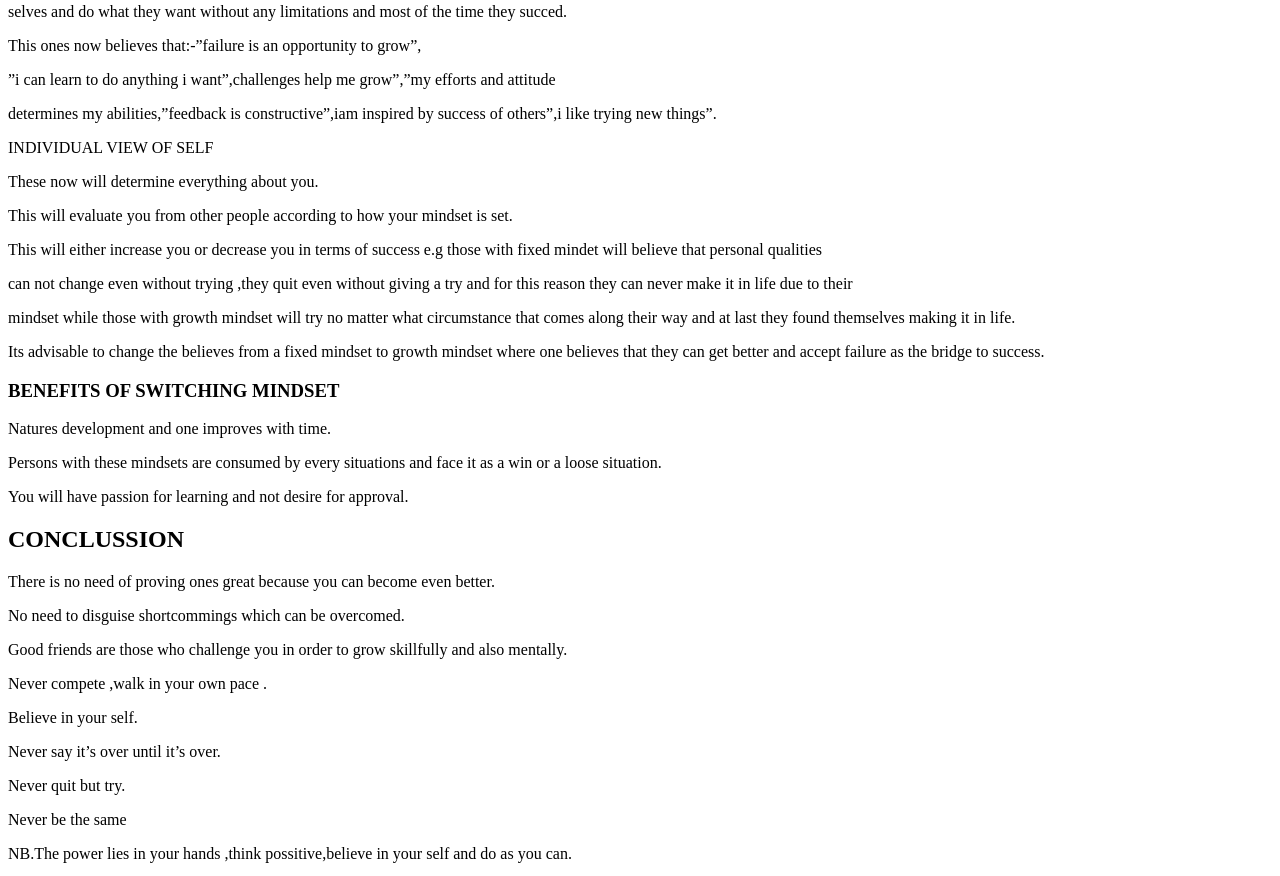
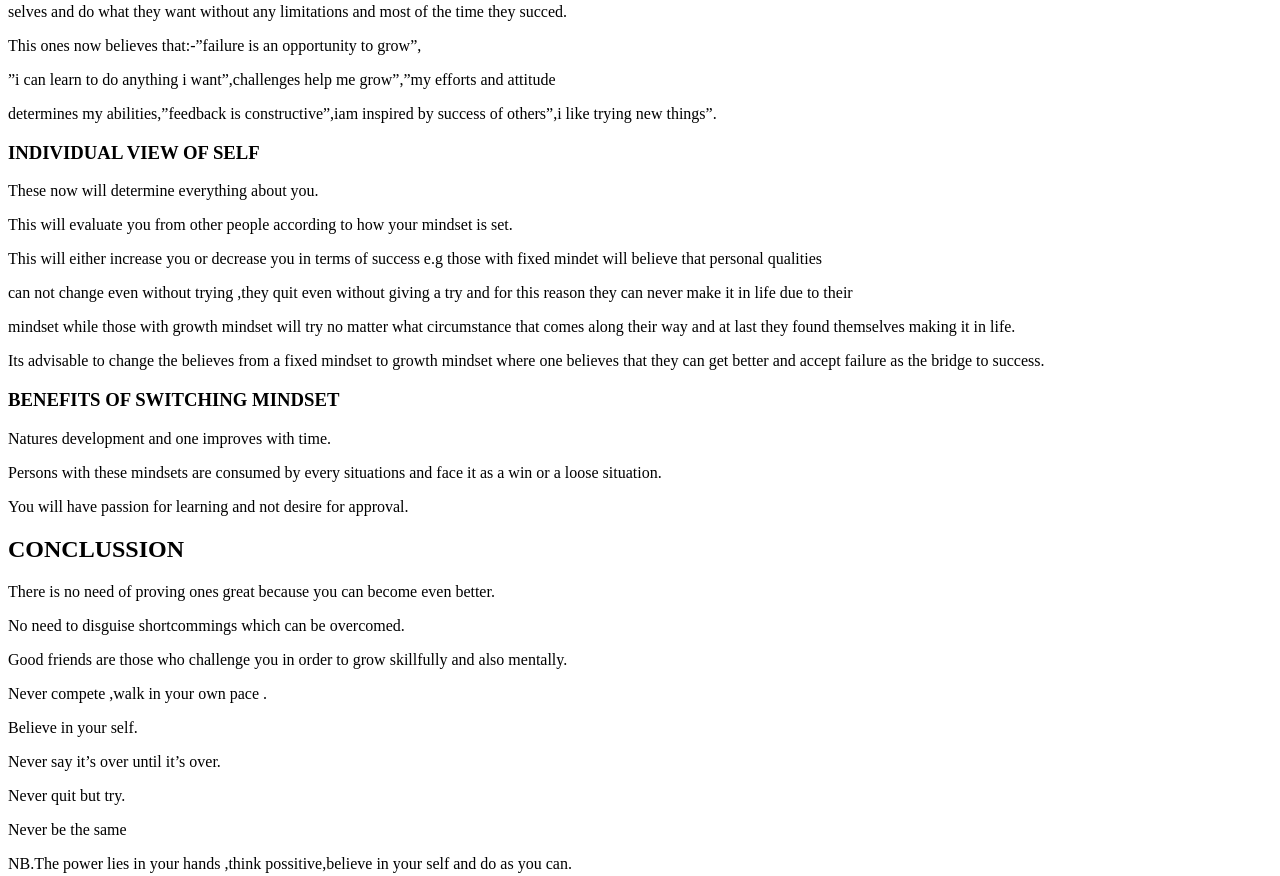
Before and after one commit to David5627/MINDSET, a plain HTML site: page index.html in a window 1280 px wide. Shown: the part 1456-2332 px from the top of the page. Drawn offline with Linux system fonts and the light colour scheme.

Commit message:
modified pages

```diff
--- a/index.html
+++ b/index.html
@@ -62,7 +62,7 @@
 
     </section>
     <section id="ind">
-            INDIVIDUAL VIEW OF SELF</h3>
+            <h3>INDIVIDUAL VIEW OF SELF</h3>
 <p>These now will determine everything about you.</p>
 <p>This will evaluate you from other people according to how your mindset is set.</p>
 <p>This will either increase you or decrease you in terms of success e.g those with fixed mindet will believe that personal qualities</p>
--- a/styles.css
+++ b/styles.css
@@ -19,7 +19,8 @@
     display:flex;
     font-size: inherit;
     justify-content: space-around;
-    color:black;
+
+
 }
 nav{
     background-color: #C4C4C4;
```
